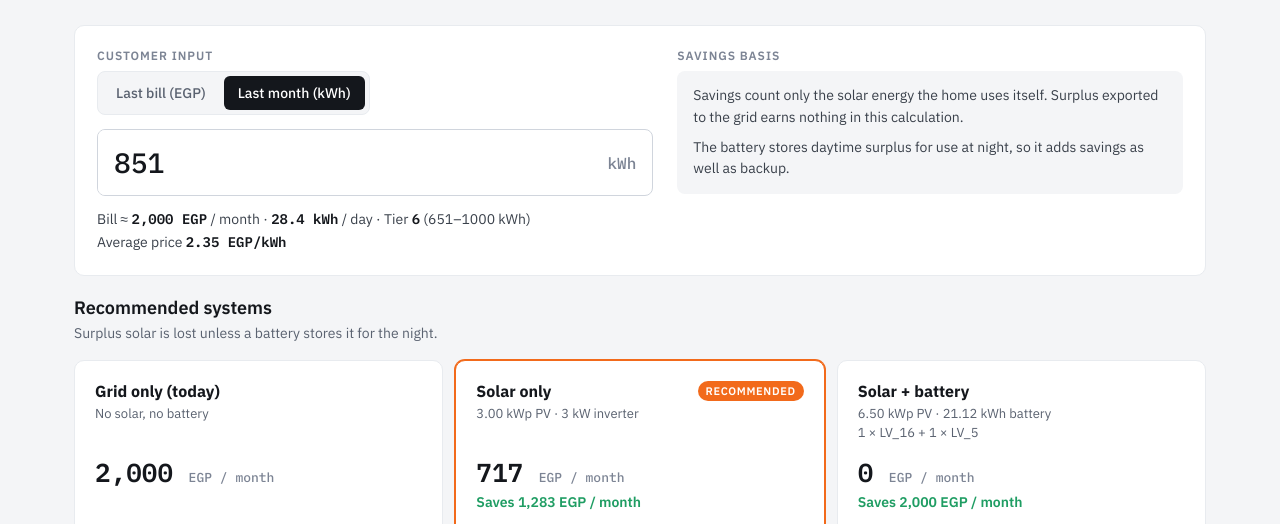
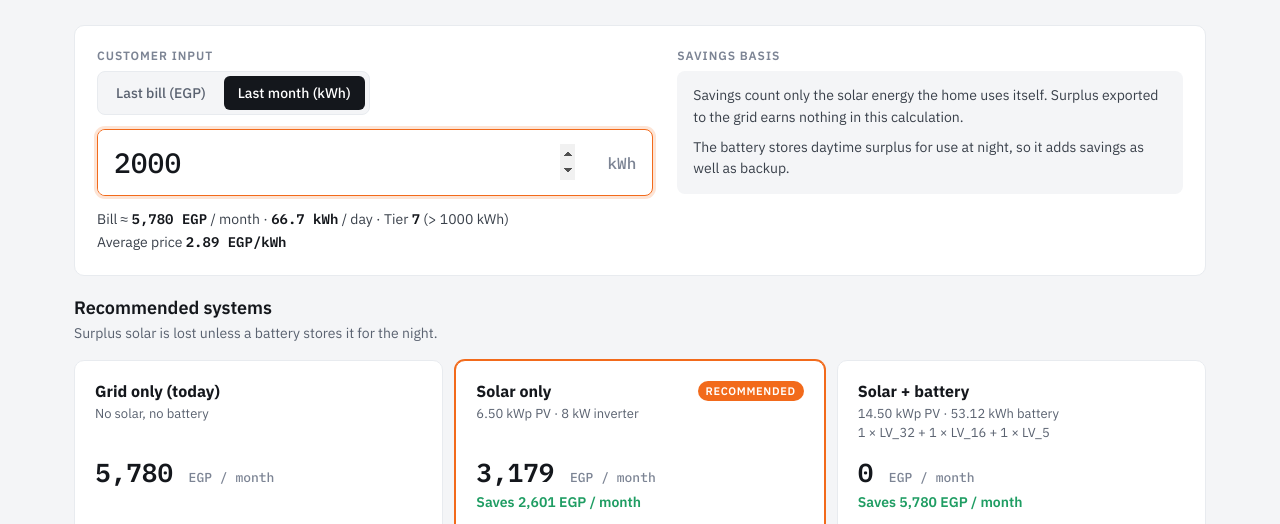
Before and after one commit to boodyelkady1998-sudo/avesta-bess-sizing-tool, a plain HTML site: page tiers.html in a window 1280 px wide. Both pictures are taken after a click on the button "Last month (kWh)". Shown: the part 264-788 px from the top of the page. Drawn offline with Linux system fonts and the light colour scheme.

Commit message:
Keep typed value when switching bill/kWh input
Switching the input unit converted the number to the other unit, so the
results never changed and the toggle looked broken. The typed number is
now kept and read in the newly selected unit.

Co-Authored-By: Claude Opus 5.5 <noreply@anthropic.com>

```diff
--- a/tiers.html
+++ b/tiers.html
@@ -589,11 +589,10 @@ details[open] summary::after { content: "–"; }
   function bind() {
     document.querySelectorAll("[data-input-mode]").forEach((b) => b.addEventListener("click", () => {
       if (state.inputMode === b.dataset.inputMode) return;
-      // Carry the value across so the same home stays on screen.
-      const r = calculate();
+      // Keep the typed number and read it in the new unit.
       state.inputMode = b.dataset.inputMode;
-      state.inputValue = state.inputMode === "kwh" ? Math.round(r.monthly) : Math.round(r.currentBill);
       syncInputs(); update();
+      $("mainInput").focus();
     }));
     $("mainInput").addEventListener("input", (e) => { state.inputValue = e.target.value; update(); });
     for (const [id, key] of Object.entries(FIELDS)) {
```
